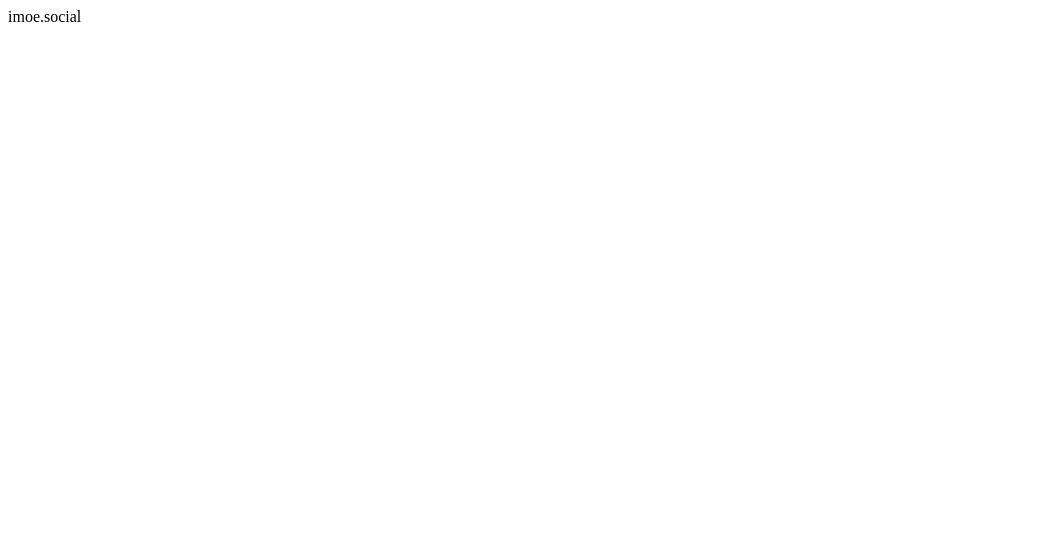
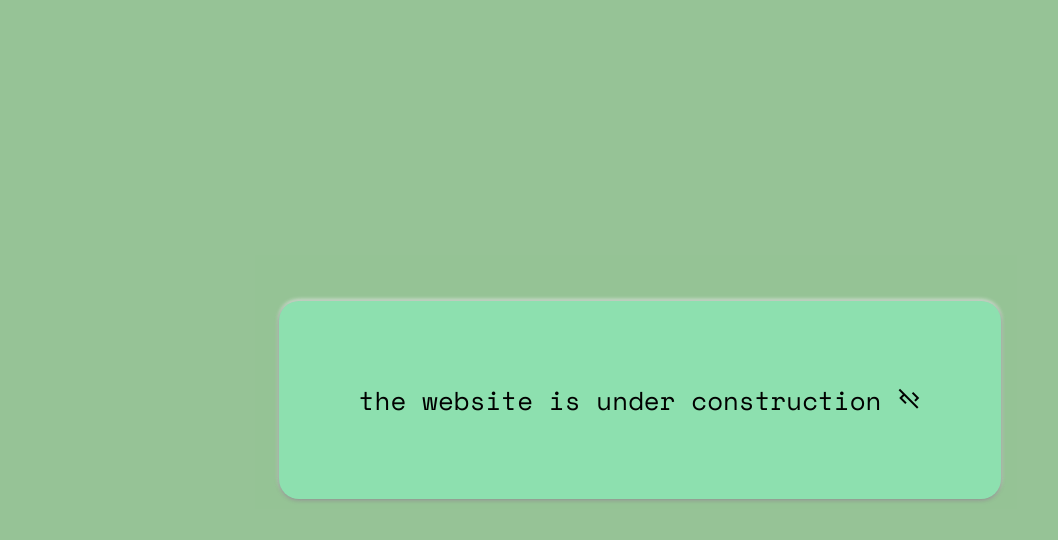
Before and after one commit to imoe0x63/imoe.social, a plain HTML site: page index.html in a window 1280 px wide. Shown: the whole page, without its empty margins (0-1058 px from the left). Drawn offline with nearby package versions, Linux system fonts and the light colour scheme.

Commit message:
" website under construction "

```diff
--- /dev/null
+++ b/assets/css/style.css
@@ -0,0 +1,42 @@
+@import url('https://fonts.googleapis.com/css2?family=Space+Mono&display=swap');
+
+* {
+    margin: 0;
+    padding: 0;
+
+    box-sizing: border-box;
+}
+
+.container {
+    display: grid;
+    width: 100vw;
+    height: 100vh;
+
+    justify-content: center;
+    align-items: center;
+
+    background-color: rgba(130, 184, 130, 0.844);
+}
+
+.box {
+    flex: 1;
+
+    padding: 5rem;
+    margin: 5rem;
+
+    background-color: rgb(141, 224, 175);
+    border-radius: 20px;
+
+    box-shadow: 0px  1px 4px gray,
+                0px -1px 4px white;
+}
+
+.paragraph {
+    width: 100%;
+    height: 100%;
+
+    font-family: 'Space Mono', monospace;
+    font-size: 1.618rem;
+    font-weight: 200;
+    text-align: center;
+}
--- a/index.html
+++ b/index.html
@@ -1 +1,38 @@
-<div> imoe.social
+<!DOCTYPE html>
+<html lang="en">
+<head>
+    <meta charset="UTF-8">
+    <meta http-equiv="X-UA-Compatible" content="IE=edge">
+    <meta name="viewport" content="width=device-width, initial-scale=1.0">
+    <title> imoe.social </title>
+
+    <!-- google icons -->
+    <link rel="stylesheet" href="https://fonts.googleapis.com/css2?family=Material+Symbols+Outlined:opsz,wght,FILL,GRAD@20..48,100..700,0..1,-50..200" />
+
+    <link rel="stylesheet" type="text/css" href="./assets/css/style.css" />
+    <script src="./assets/js/main.js"></script>
+
+    <link rel="stylesheet" href="https://fonts.googleapis.com/css2?family=Material+Symbols+Outlined:opsz,wght,FILL,GRAD@48,400,0,0" />
+
+</head>
+<body>
+    <header>
+        <!-- NOTHING NOW -->
+    </header>
+    <main>
+        <div class="container">
+            <article class="box">
+                <p class="paragraph">
+                    the website is under construction
+                    <span class="material-symbols-outlined">
+                        code_off
+                    </span>
+                </p>
+            </article>
+        </div>
+    </main>
+    <footer>
+        <!-- NOTHING NOW -->
+    </footer>
+</body>
+</html>
```
Also changed, not shown: assets/js/main.js (added).
